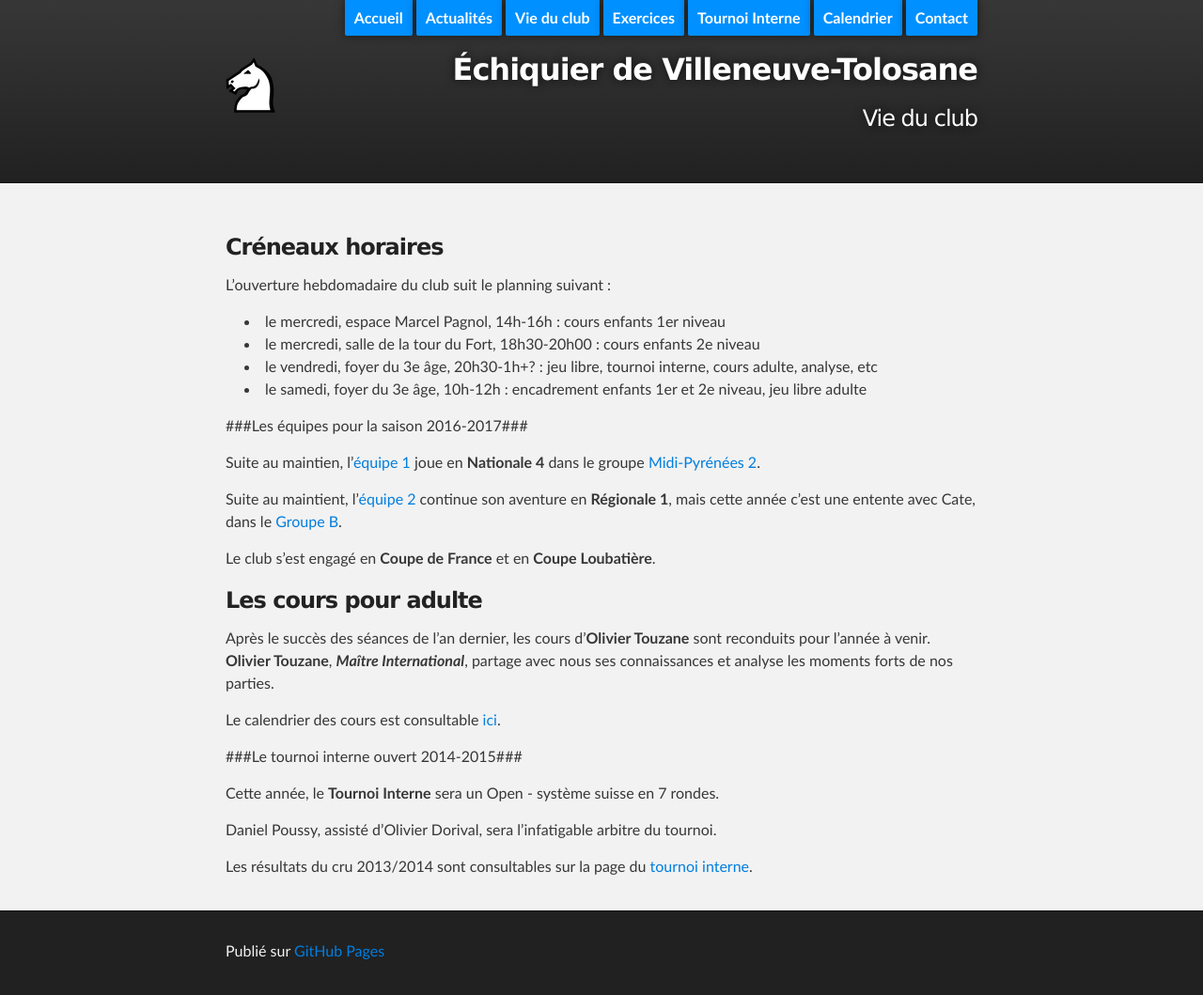
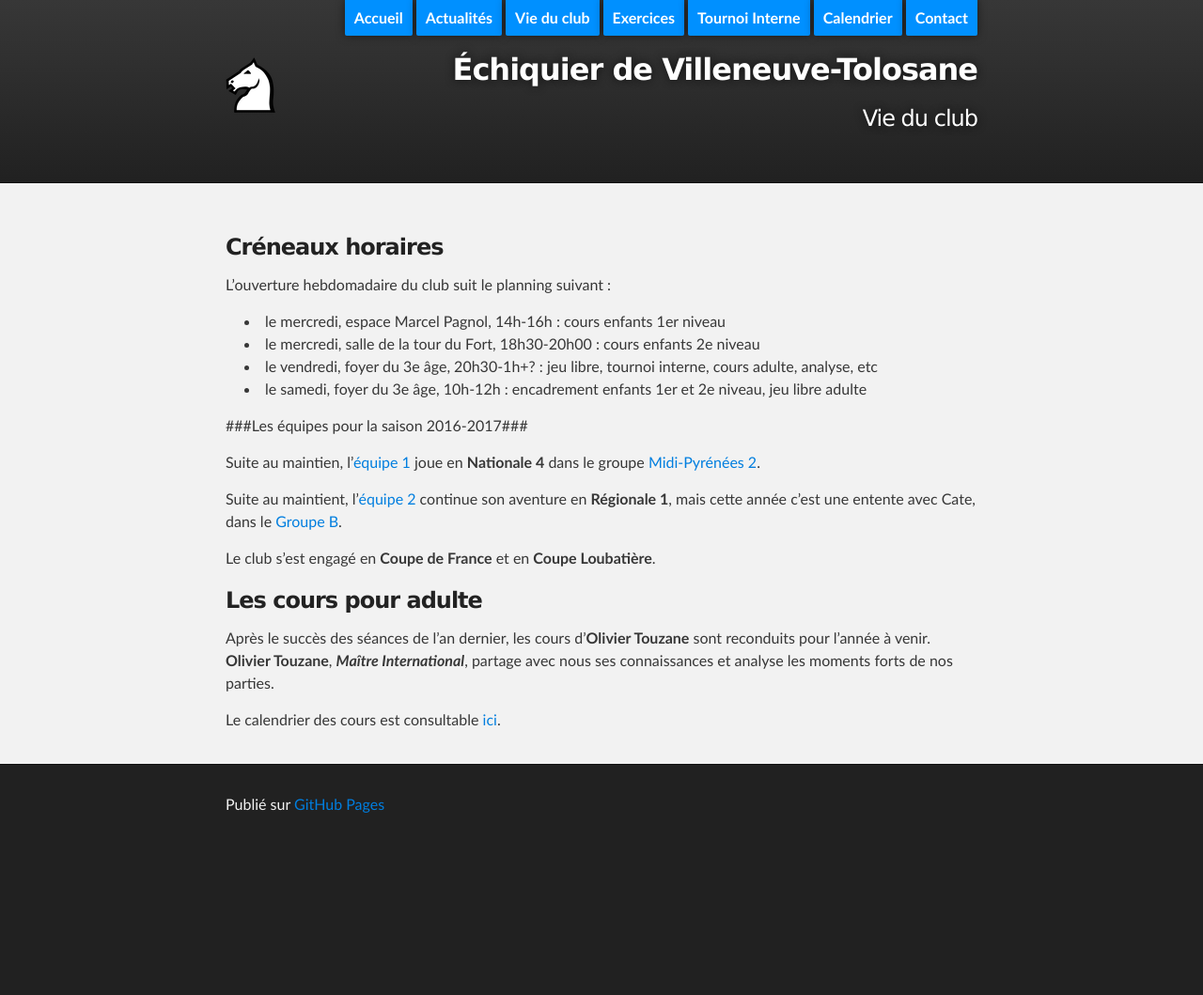
Before and after one commit to echiquier-villeneuve-tolosane/echiquier-villeneuve-tolosane.github.io, a Jekyll site: the page built from club.md, in a window 1280 px wide. Shown: the whole page at 94% size. Built offline with Jekyll 4.4.1, drawn with Linux system fonts in a browser that asks for light colours; nearby versions of some CDN libraries; after the commit the page ends 903 px from its top, so only the background shows below that.

Commit message:
Updated club.md

```diff
--- a/club.md
+++ b/club.md
@@ -28,11 +28,3 @@ Le club s'est engagé en **Coupe de France** et en **Coupe Loubatière**.
 Après le succès des séances de l'an dernier, les cours d'**Olivier Touzane** sont reconduits pour l'année à venir. **Olivier Touzane**, **_Maître International_**, partage avec nous ses connaissances et analyse les moments forts de nos parties.
 
 Le calendrier des cours est consultable [ici]({{ page.root }}/calendar.html).
-
-###Le tournoi interne ouvert 2014-2015###
-
-Cette année, le **Tournoi Interne** sera un Open - système suisse en 7 rondes.
-
-Daniel Poussy, assisté d'Olivier Dorival, sera l'infatigable arbitre du tournoi.
-
-Les résultats du cru 2013/2014 sont consultables sur la page du [tournoi interne]({{ page.root }}/tournoiinterne.html).
```
